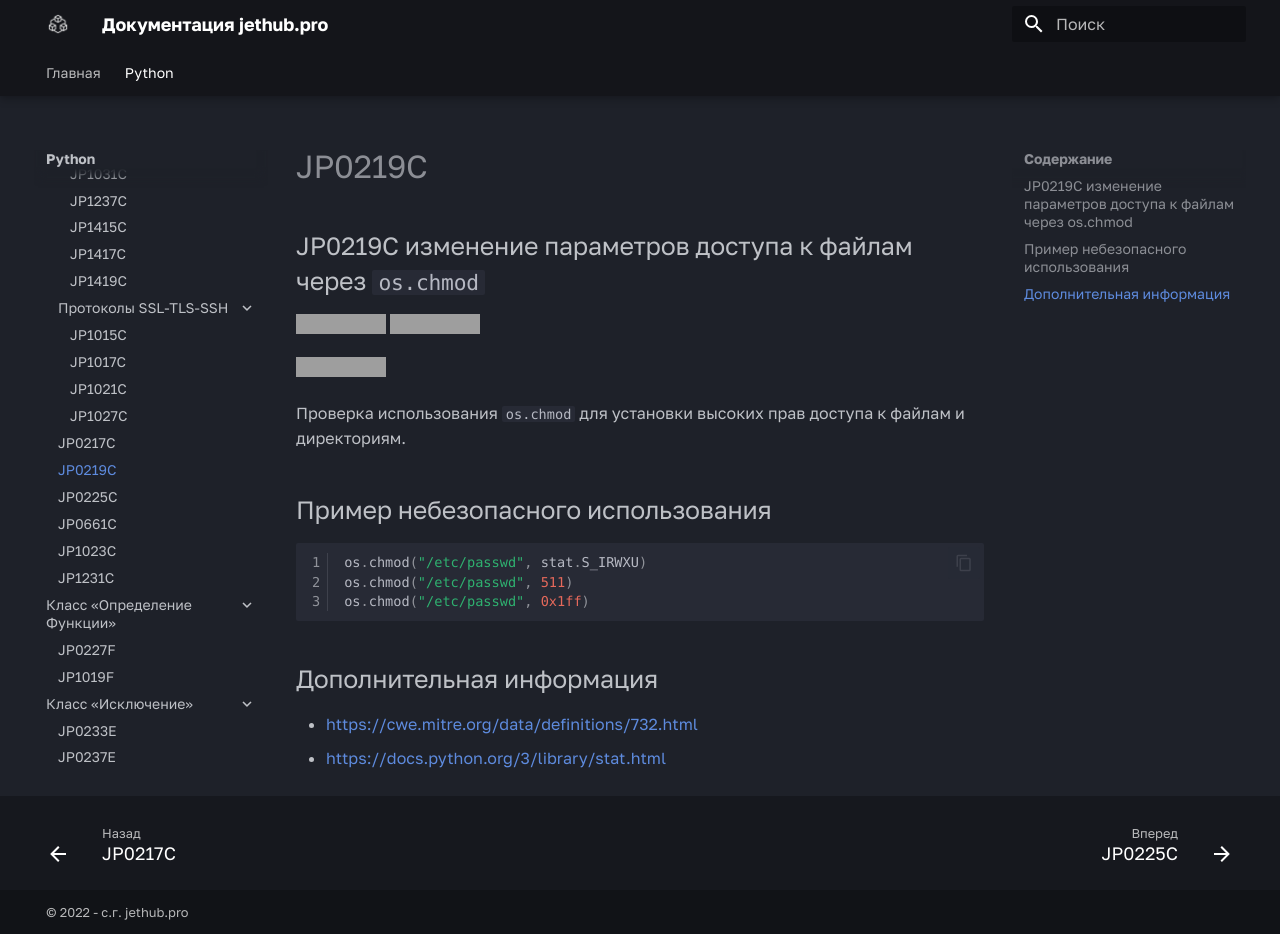
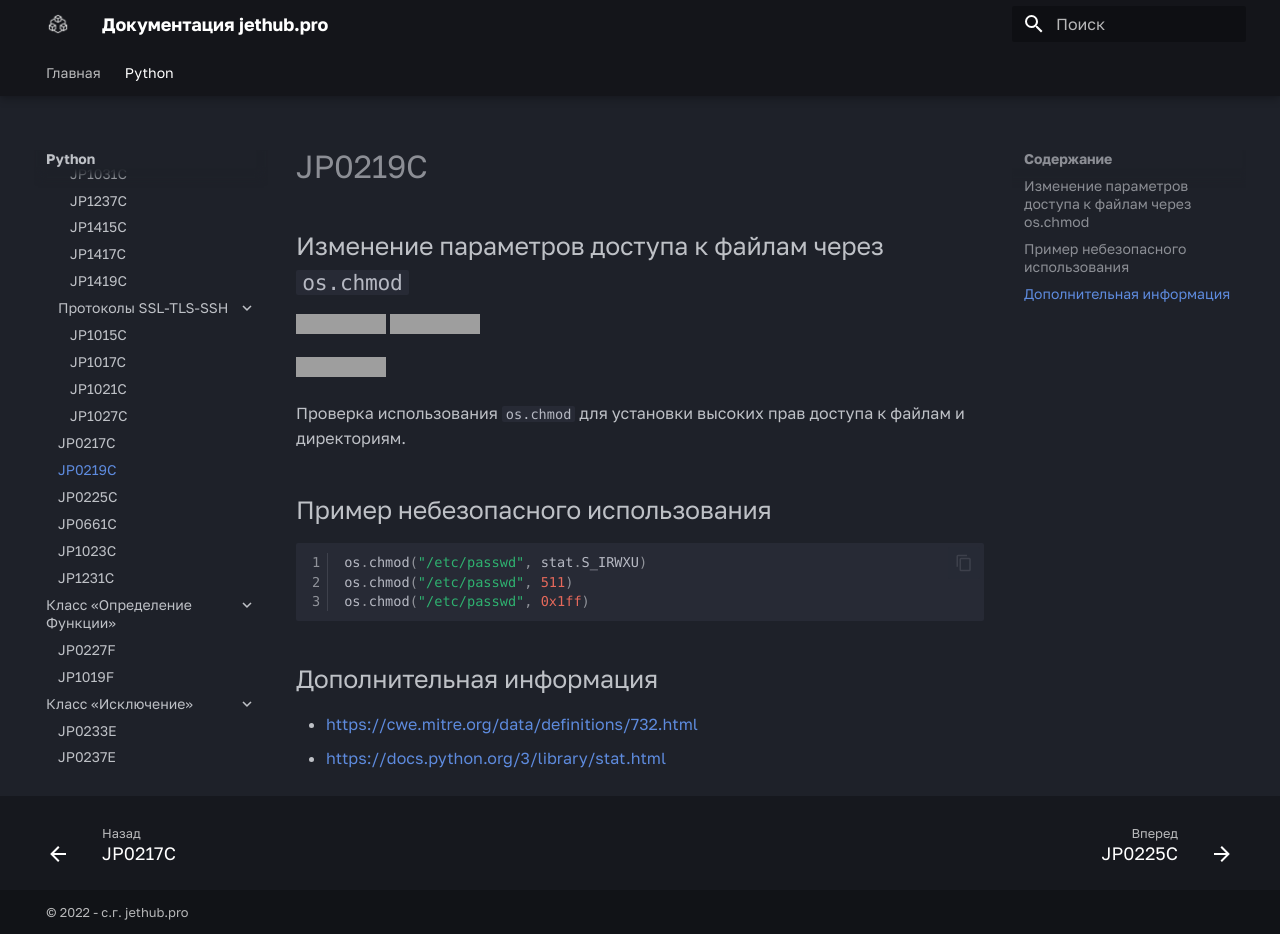
Before and after one commit to jethub-tech/docs.jethub.pro, an MkDocs documentation site: the page built from docs/python/common_errors/calls/JP0219C-изменение_параметров_доступа_через_os_chmod.md, in a window 1280 px wide and 934 px high. Built offline with MkDocs 1.6.1 and Material for MkDocs 9.7.7, drawn with Linux system fonts in a browser that asks for light colours; some web fonts are replaced; grey boxes are pictures that could not be loaded.

Commit message:
update banges for `common_erors/cals/`

```diff
--- a/docs/python/common_errors/calls/JP0219C-изменение_параметров_доступа_через_os_chmod.md
+++ b/docs/python/common_errors/calls/JP0219C-изменение_параметров_доступа_через_os_chmod.md
@@ -1,10 +1,10 @@
 # JP0219C
-## JP0219C изменение параметров доступа к файлам через `os.chmod`
+## Изменение параметров доступа к файлам через `os.chmod`
 
 ![Static Badge](https://img.shields.io/badge/%D0%A1%D1%82%D0%B5%D0%BF%D0%B5%D0%BD%D1%8C%20%D0%BA%D1%80%D0%B8%D1%82%D0%B8%D1%87%D0%BD%D0%BE%D1%81%D1%82%D0%B8-%D1%81%D1%80%D0%B5%D0%B4%D0%BD%D1%8F%D1%8F-orange?style=for-the-badge)
 ![Static Badge](https://img.shields.io/badge/%D0%A1%D1%82%D0%B5%D0%BF%D0%B5%D0%BD%D1%8C%20%D0%BA%D1%80%D0%B8%D1%82%D0%B8%D1%87%D0%BD%D0%BE%D1%81%D1%82%D0%B8-%D0%92%D1%8B%D1%81%D0%BE%D0%BA%D0%B0%D1%8F-crimson?style=for-the-badge)
 
-![Static Badge](https://img.shields.io/badge/%D0%94%D0%BE%D1%81%D1%82%D0%BE%D0%B2%D0%B5%D1%80%D0%BD%D0%BE%D1%81%D1%82%D1%8C%20%D0%BE%D0%BF%D1%80%D0%B5%D0%B4%D0%B5%D0%BB%D0%B5%D0%BD%D0%B8%D1%8F-%D1%81%D1%80%D0%B5%D0%B4%D0%BD%D1%8F%D1%8F-orange?style=for-the-badge)
+![Static Badge](https://img.shields.io/badge/%D0%94%D0%BE%D1%81%D1%82%D0%BE%D0%B2%D0%B5%D1%80%D0%BD%D0%BE%D1%81%D1%82%D1%8C%20%D0%BE%D0%BF%D1%80%D0%B5%D0%B4%D0%B5%D0%BB%D0%B5%D0%BD%D0%B8%D1%8F-%D0%B2%D1%8B%D1%81%D0%BE%D0%BA%D0%B0%D1%8F-crimson?style=for-the-badge)
 
 Проверка использования `os.chmod` для установки высоких прав доступа к файлам и директориям.
 
--- a/docs/python/common_errors/calls/JP0225С-использование_фиксированных_строк_для_секретов_при_вызове_функций.md
+++ b/docs/python/common_errors/calls/JP0225С-использование_фиксированных_строк_для_секретов_при_вызове_функций.md
@@ -1,4 +1,4 @@
-# JP0225С
+# JP0225C
 ## Использование фиксированных строк для «секретов» при вызове функций
 
 <!---
```
Also changed, not shown: docs/python/common_errors/calls/JP0661C-использование_небезопасных_хэш_функций.md (+2 -0 lines), docs/python/common_errors/calls/JP1023C-использование_слабых_криптографических_ключей.md (+2 -0 lines).
